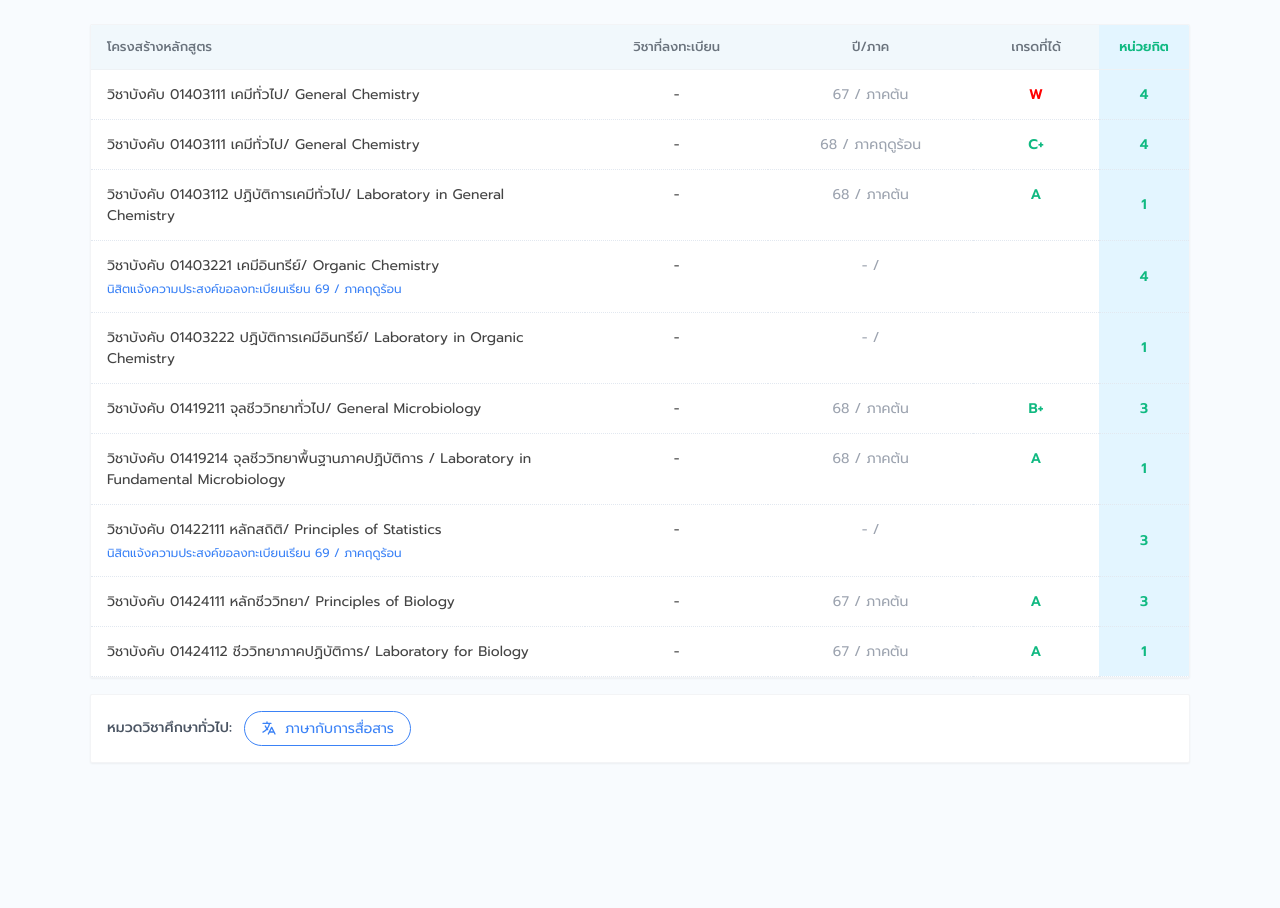
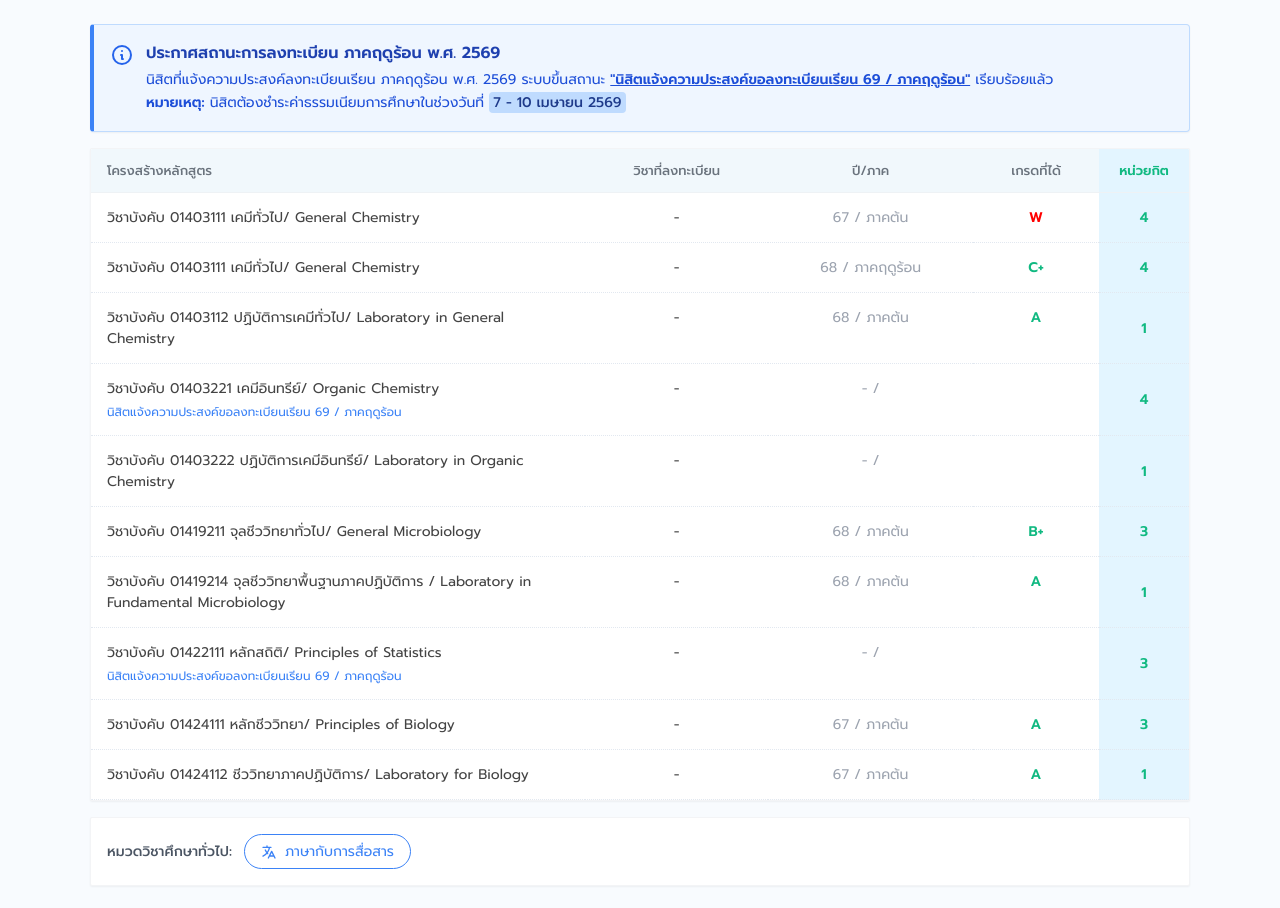
Before and after one commit to suteetepzaa/sutee, a plain HTML site: page edu.html in a window 1280 px wide. Before the commit the page ends 800 px from the top, so only its background shows below. Drawn offline with nearby package versions, Linux system fonts and the light colour scheme.

Commit message:
Update edu.html

```diff
--- a/edu.html
+++ b/edu.html
@@ -63,11 +63,38 @@
             background-color: #3b82f6;
             color: white;
         }
+
+        /* กรอบประกาศใหม่ */
+        .announcement-box {
+            background-color: #eff6ff;
+            border: 1px solid #bfdbfe;
+            border-left: 4px solid #3b82f6;
+            padding: 16px;
+            border-radius: 4px;
+        }
     </style>
 </head>
 <body class="p-6">
 
     <div class="max-w-[1100px] mx-auto space-y-4">
+
+        <div class="announcement-box shadow-sm">
+            <div class="flex items-start gap-3">
+                <svg class="w-6 h-6 text-blue-600 mt-0.5" fill="none" stroke="currentColor" viewBox="0 0 24 24">
+                    <path stroke-linecap="round" stroke-linejoin="round" stroke-width="2" d="M13 16h-1v-4h-1m1-4h.01M21 12a9 9 0 11-18 0 9 9 0 0118 0z"></path>
+                </svg>
+                <div>
+                    <h3 class="text-blue-800 font-semibold text-base">ประกาศสถานะการลงทะเบียน ภาคฤดูร้อน พ.ศ. 2569</h3>
+                    <p class="text-blue-700 text-sm mt-1 leading-relaxed">
+                        นิสิตที่แจ้งความประสงค์ลงทะเบียนเรียน ภาคฤดูร้อน พ.ศ. 2569 ระบบขึ้นสถานะ
+                        <span class="font-bold underline">"นิสิตแจ้งความประสงค์ขอลงทะเบียนเรียน 69 / ภาคฤดูร้อน"</span>
+                        เรียบร้อยแล้ว <br>
+                        <strong>หมายเหตุ:</strong> นิสิตต้องชำระค่าธรรมเนียมการศึกษาในช่วงวันที่
+                        <span class="bg-blue-200 px-1 rounded text-blue-900 font-medium">7 - 10 เมษายน 2569</span>
+                    </p>
+                </div>
+            </div>
+        </div>
 
         <div class="shadow-sm border border-gray-100 overflow-hidden rounded-sm bg-white">
             <table>
@@ -84,7 +111,7 @@
                     <tr>
                         <td>วิชาบังคับ 01403111 เคมีทั่วไป/ General Chemistry</td>
                         <td class="text-center">-</td>
-                        <td class="text-center text-gray-400">67 / ภาคต้น</td>
+                        <td class="text-center text-gray-400">67 /  ภาคต้น</td>
                         <td class="text-center grade-red">W</td>
                         <td class="credit-column">4</td>
                     </tr>
```
